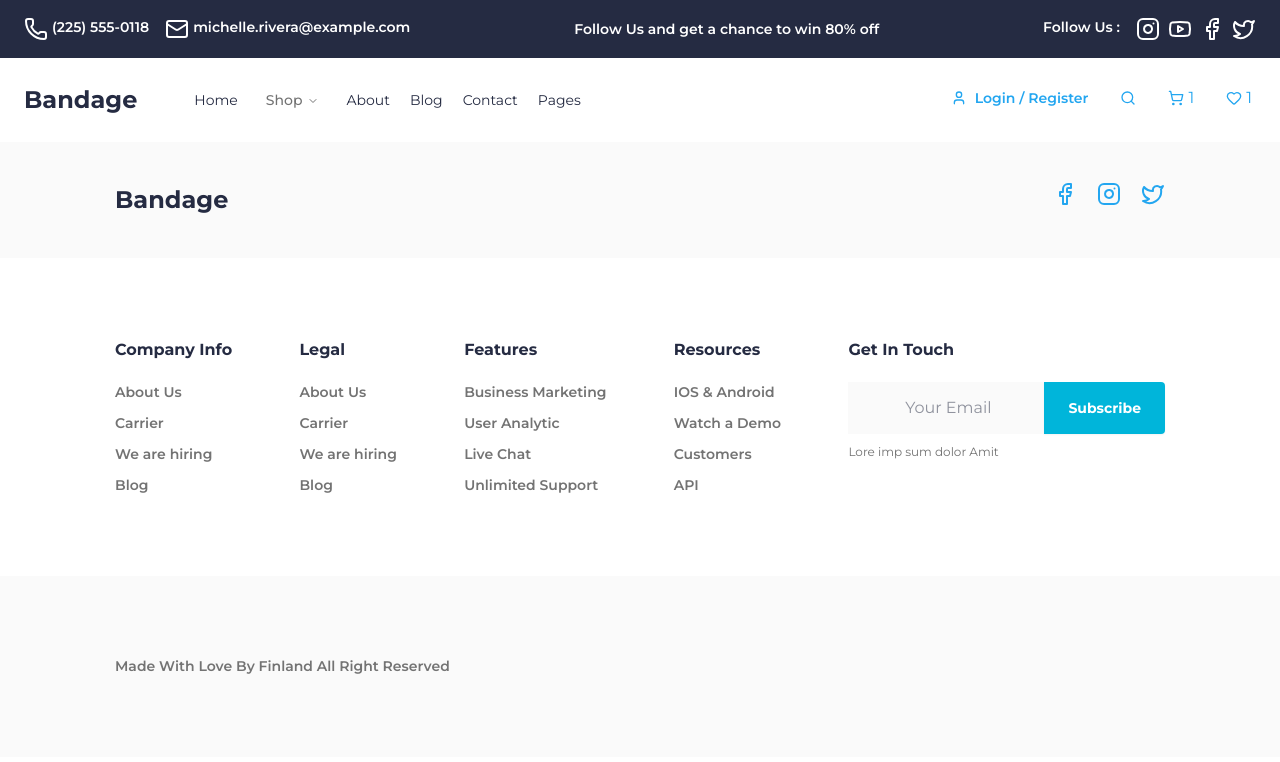
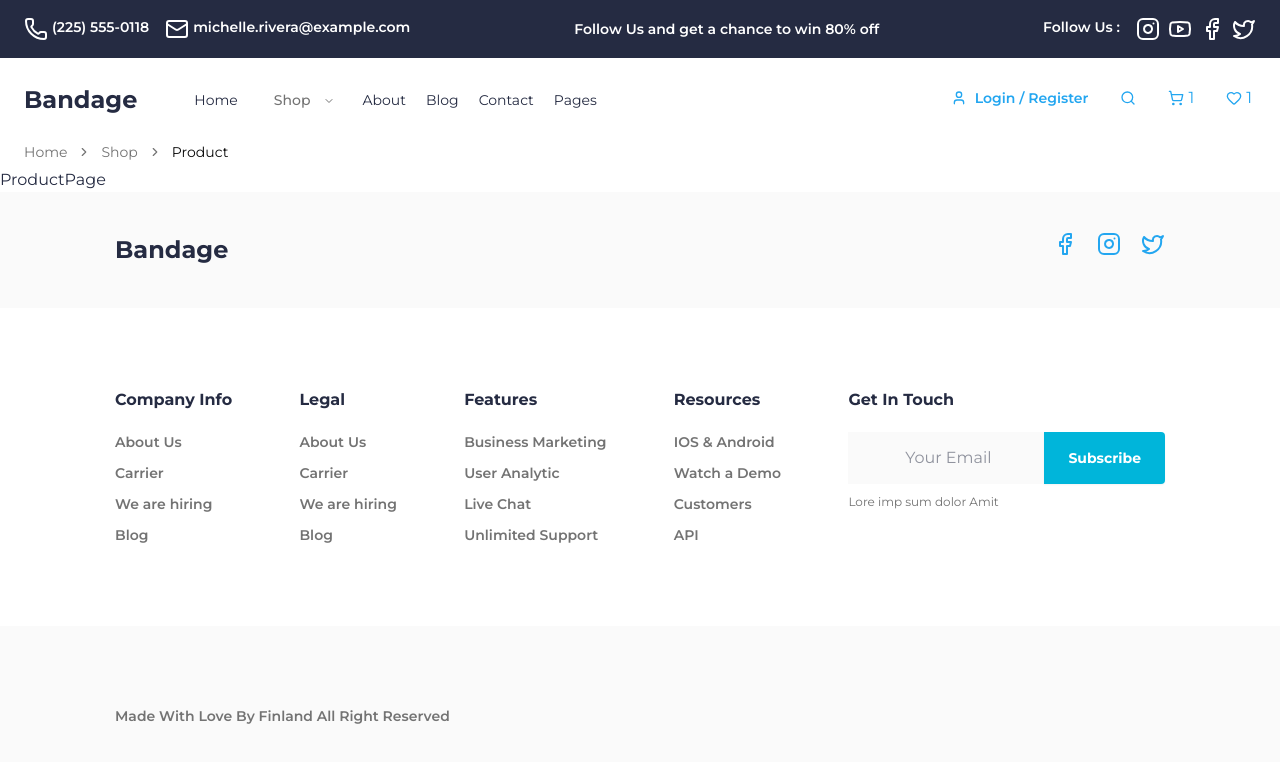
Before and after one commit to salih-sengul/E-Commerce1, a React (Vite) app: page /shop/product in a window 1280 px wide. Shown: the top 762 px of the page. Built offline with nearby package versions, Linux system fonts and the light colour scheme.

Commit message:
react router v7 ye güncellendi. BreadCrumb componenti eklendi.

```diff
--- a/package.json
+++ b/package.json
@@ -23,7 +23,7 @@
     "react": "^19.1.0",
     "react-dom": "^19.1.0",
     "react-redux": "^9.2.0",
-    "react-router-dom": "^5.3.4",
+    "react-router": "^7.13.0",
     "react-toastify": "^11.0.5",
     "redux-thunk": "^3.1.0",
     "tailwind-merge": "^3.3.1",
--- a/src/App.jsx
+++ b/src/App.jsx
@@ -1,12 +1,13 @@
+import { BreadCrumb } from "./components/BreadCrumb";
 import Footer from "./layout/Footer";
 import Header from "./layout/Header";
-import PageContent from "./layout/PageContent";
+import { Outlet } from "react-router";
 
 function App() {
   return (
     <>
       <Header />
-      <PageContent />
+      <Outlet />
       <Footer />
     </>
   );
--- /dev/null
+++ b/src/components/BreadCrumb.jsx
@@ -0,0 +1,47 @@
+import {
+  Breadcrumb,
+  BreadcrumbItem,
+  BreadcrumbLink,
+  BreadcrumbList,
+  BreadcrumbPage,
+  BreadcrumbSeparator,
+} from "@/components/ui/breadcrumb";
+import { Fragment } from "react";
+import { Link, useLocation } from "react-router";
+
+export function BreadCrumb() {
+  const location = useLocation();
+  const locationNames = location.pathname.split("/").filter((path) => path);
+
+  return (
+    <Breadcrumb>
+      <BreadcrumbList>
+        <BreadcrumbItem>
+          <BreadcrumbLink asChild>
+            <Link to="/">Home</Link>
+          </BreadcrumbLink>
+        </BreadcrumbItem>
+        {locationNames.length > 0 && <BreadcrumbSeparator />}
+        {locationNames.map((link, index) => {
+          const to = `/${locationNames.slice(0, index + 1).join("/")}`;
+          const linkName = link[0].toUpperCase() + link.slice(1, link.length);
+          const isLastPath = locationNames.length === index + 1;
+          return (
+            <Fragment key={index}>
+              <BreadcrumbItem>
+                {!isLastPath ? (
+                  <BreadcrumbLink asChild>
+                    <Link to={to}>{linkName}</Link>
+                  </BreadcrumbLink>
+                ) : (
+                  <BreadcrumbPage>{linkName}</BreadcrumbPage>
+                )}
+              </BreadcrumbItem>
+              {locationNames.length !== index + 1 && <BreadcrumbSeparator />}
+            </Fragment>
+          );
+        })}
+      </BreadcrumbList>
+    </Breadcrumb>
+  );
+}
--- a/src/components/DropdownMenu.jsx
+++ b/src/components/DropdownMenu.jsx
@@ -8,6 +8,7 @@ import {
   MenuSeparator,
 } from "@headlessui/react";
 import React from "react";
+import { Link } from "react-router";
 
 const DropdownMenu = () => {
   return (
--- a/src/components/NavBar.jsx
+++ b/src/components/NavBar.jsx
@@ -8,19 +8,27 @@ import {
   NavigationMenuTrigger,
   NavigationMenuViewport,
 } from "@/components/ui/navigation-menu";
+import { Link } from "react-router";
 
-const NavBar = () => {
+const NavBar = ({ className, shopMenu, bigMenu }) => {
   return (
     <NavigationMenu viewport={false}>
-      <NavigationMenuList>
+      <NavigationMenuList className={className}>
         <NavigationMenuItem>
           <NavigationMenuLink asChild>
-            <a href="/">Home</a>
+            <Link href="/">Home</Link>
           </NavigationMenuLink>
         </NavigationMenuItem>
-        <NavigationMenuItem>
+        <NavigationMenuItem className={bigMenu}>
+          <NavigationMenuLink asChild>
+            <Link to="/shop">Shop</Link>
+          </NavigationMenuLink>
+        </NavigationMenuItem>
+        <NavigationMenuItem className={shopMenu}>
           <NavigationMenuTrigger className="link text-second-text-color">
-            Shop
+            <NavigationMenuLink asChild>
+              <Link to="/shop">Shop</Link>
+            </NavigationMenuLink>
           </NavigationMenuTrigger>
           <NavigationMenuContent>
             <div className="text-second-text-color link flex gap-10">
--- /dev/null
+++ b/src/components/ui/breadcrumb.jsx
@@ -0,0 +1,112 @@
+import * as React from "react"
+import { ChevronRight, MoreHorizontal } from "lucide-react"
+import { Slot } from "radix-ui"
+
+import { cn } from "@/lib/utils"
+
+function Breadcrumb({
+  ...props
+}) {
+  return <nav aria-label="breadcrumb" data-slot="breadcrumb" {...props} />;
+}
+
+function BreadcrumbList({
+  className,
+  ...props
+}) {
+  return (
+    <ol
+      data-slot="breadcrumb-list"
+      className={cn(
+        "text-muted-foreground flex flex-wrap items-center gap-1.5 text-sm break-words sm:gap-2.5",
+        className
+      )}
+      {...props} />
+  );
+}
+
+function BreadcrumbItem({
+  className,
+  ...props
+}) {
+  return (
+    <li
+      data-slot="breadcrumb-item"
+      className={cn("inline-flex items-center gap-1.5", className)}
+      {...props} />
+  );
+}
+
+function BreadcrumbLink({
+  asChild,
+  className,
+  ...props
+}) {
+  const Comp = asChild ? Slot.Root : "a"
+
+  return (
+    <Comp
+      data-slot="breadcrumb-link"
+      className={cn("hover:text-foreground transition-colors", className)}
+      {...props} />
+  );
+}
+
+function BreadcrumbPage({
+  className,
+  ...props
+}) {
+  return (
+    <span
+      data-slot="breadcrumb-page"
+      role="link"
+      aria-disabled="true"
+      aria-current="page"
+      className={cn("text-foreground font-normal", className)}
+      {...props} />
+  );
+}
+
+function BreadcrumbSeparator({
+  children,
+  className,
+  ...props
+}) {
+  return (
+    <li
+      data-slot="breadcrumb-separator"
+      role="presentation"
+      aria-hidden="true"
+      className={cn("[&>svg]:size-3.5", className)}
+      {...props}>
+      {children ?? <ChevronRight />}
+    </li>
+  );
+}
+
+function BreadcrumbEllipsis({
+  className,
+  ...props
+}) {
+  return (
+    <span
+      data-slot="breadcrumb-ellipsis"
+      role="presentation"
+      aria-hidden="true"
+      className={cn("flex size-9 items-center justify-center", className)}
+      {...props}>
+      <MoreHorizontal className="size-4" />
+      <span className="sr-only">More</span>
+    </span>
+  );
+}
+
+export {
+  Breadcrumb,
+  BreadcrumbList,
+  BreadcrumbItem,
+  BreadcrumbLink,
+  BreadcrumbPage,
+  BreadcrumbSeparator,
+  BreadcrumbEllipsis,
+}
--- a/src/layout/Header.jsx
+++ b/src/layout/Header.jsx
@@ -17,13 +17,13 @@ import {
 import React, { useState } from "react";
 import DropdownMenu from "../components/DropdownMenu";
 import NavBar from "../components/NavBar";
+import { BreadCrumb } from "@/components/BreadCrumb";
 
 const Header = () => {
   const [menuOpen, setMenuOpen] = useState(false);
 
   return (
-    <div className="">
-      <div className="">
+    <>
       <div className="bg-text-color text-light-text-color">
         <div className="lg: mx-auto hidden h-[58px] max-w-[1440px] items-center justify-between p-6 text-sm font-semibold lg:flex">
           <div className="flex gap-4">
@@ -65,44 +65,19 @@ const Header = () => {
         </div>
       </div>
 
-        <div className="mx-auto flex max-w-[1440px] p-9 lg:p-6">
+      <div className="mx-auto flex max-w-[1440px] justify-between p-9 lg:p-6">
         <h3 className="w-[187px]">Bandage</h3>
-          <div className="flex w-full justify-end lg:justify-between">
-            <div className="hidden lg:inline">
-              <NavBar />
+
+        <div className="hidden w-full justify-end lg:flex lg:justify-between">
+          <div className="lg:inline">
+            <NavBar bigMenu="hidden" />
           </div>
-
-            <nav className="hidden items-center">
-              <ul className="flex gap-5 text-sm font-semibold">
-                <li>
-                  <a href="">Home</a>
-                </li>
-                <li>
-                  <DropdownMenu />
-                </li>
-                <li>
-                  <a href="">About</a>
-                </li>
-                <li>
-                  <a href="">Blog</a>
-                </li>
-                <li>
-                  <a href="">Contact</a>
-                </li>
-                <li>
-                  <a href="">Pages</a>
-                </li>
-              </ul>
-            </nav>
 
           <div>
             <div className="lg:text-primary-color flex items-center gap-6">
               <div className="flex items-center gap-2 p-1">
                 <User className="rounded-full hover:bg-gray-300 lg:size-4" />
-                  <a
-                    href=""
-                    className="text-primary-color link hidden lg:inline"
-                  >
+                <a href="" className="text-primary-color link hidden lg:inline">
                   Login / Register
                 </a>
               </div>
@@ -113,39 +88,60 @@ const Header = () => {
                 <ShoppingCart className="lg:size-4" />
                 <span className="hidden lg:inline">1</span>
               </div>
+
+              <div className="hidden items-center rounded-full p-1 hover:bg-gray-300 md:gap-1 lg:flex">
+                <Heart className="lg:size-4" />
+                <span className="hidden lg:inline">1</span>
+              </div>
+            </div>
+          </div>
+        </div>
+
         <div
           onClick={() => setMenuOpen((prev) => !prev)}
           className="rounded-full p-1 hover:bg-gray-300 lg:hidden"
         >
           <MenuIcon />
         </div>
-                <div
-                  onClick={() => setMenuOpen((prev) => !prev)}
-                  className="hidden items-center rounded-full p-1 hover:bg-gray-300 md:gap-1 lg:flex"
-                >
-                  <Heart className="lg:size-4" />
-                  <span className="hidden lg:inline">1</span>
       </div>
-              </div>
-            </div>
-          </div>
+      <div className="mx-auto flex max-w-[1440px] justify-between px-9 pb-1.5 lg:px-6">
+        <BreadCrumb />
       </div>
       <div
         className={`text-second-text-color ${
           menuOpen ? "flex" : "hidden"
         } justify-center py-24 text-3xl transition-all lg:hidden`}
       >
-          <nav>
-            <ul className="flex flex-col gap-8">
-              <li>Home</li>
-              <li>Product</li>
-              <li>Pricing</li>
-              <li>Contact</li>
-            </ul>
-          </nav>
+        <div className="flex flex-col items-center gap-6">
+          <div className="lg:inline">
+            <NavBar className="flex flex-col" shopMenu="hidden" />
+          </div>
+
+          <div>
+            <div className="text-primary-color flex flex-col items-center gap-6">
+              <div className="flex items-center gap-2 p-1">
+                <User className="rounded-full hover:bg-gray-300 lg:size-4" />
+                <a href="" className="text-primary-color link lg:inline">
+                  Login / Register
+                </a>
+              </div>
+              <div className="rounded-full p-1 hover:bg-gray-300">
+                <Search className="lg:size-4" />
+              </div>
+              <div className="flex items-center rounded-full p-1 hover:bg-gray-300 md:flex md:gap-1">
+                <ShoppingCart className="lg:size-4" />
+                <span className="lg:inline">1</span>
+              </div>
+
+              <div className="flex items-center rounded-full p-1 hover:bg-gray-300 md:gap-1 lg:flex">
+                <Heart className="lg:size-4" />
+                <span className="lg:inline">1</span>
               </div>
             </div>
           </div>
+        </div>
+      </div>
+    </>
   );
 };
 
--- a/src/main.jsx
+++ b/src/main.jsx
@@ -1,12 +1,32 @@
-import { StrictMode } from "react";
 import { createRoot } from "react-dom/client";
+import { createBrowserRouter, RouterProvider } from "react-router";
+import App from "./App.jsx";
+import HomePage from "./pages/HomePage";
+import ShopPage from "./pages/ShopPage";
+import "./index.css";
+import ProductPage from "./pages/ProductPage.jsx";
 
-import { BrowserRouter } from "react-router-dom";
-import "./index.css";
-import App from "./App.jsx";
+const router = createBrowserRouter([
+  {
+    path: "/",
+    element: <App />,
+    children: [
+      {
+        index: true,
+        element: <HomePage />,
+      },
+      {
+        path: "shop",
+        element: <ShopPage />,
+      },
+      {
+        path: "shop/product",
+        element: <ProductPage />,
+      },
+    ],
+  },
+]);
 
 createRoot(document.getElementById("root")).render(
-  <BrowserRouter>
-    <App />
-  </BrowserRouter>,
+  <RouterProvider router={router} />,
 );
--- a/src/pages/HomePage.jsx
+++ b/src/pages/HomePage.jsx
@@ -2,7 +2,6 @@ import BestSeller from "@/components/BestSeller";
 import { Collection } from "@/components/Collection";
 import EditorsPick from "@/components/EditorsPick";
 import { FeaturedProducts } from "@/components/FeaturedProducts";
-import Gemini from "@/components/gemini";
 import Slider from "@/components/Slider";
 
 import Slider2 from "@/components/Slider2";
--- /dev/null
+++ b/src/pages/ProductPage.jsx
@@ -0,0 +1,7 @@
+import React from "react";
+
+const ProductPage = () => {
+  return <div>ProductPage</div>;
+};
+
+export default ProductPage;
--- /dev/null
+++ b/src/pages/ShopPage.jsx
@@ -0,0 +1,14 @@
+import { BreadCrumb } from "@/components/BreadCrumb";
+import React from "react";
+
+const ShopPage = () => {
+  return (
+    <>
+      <div className="mx-auto flex flex-col items-center gap-14">
+        <h1 className="h3">Shop</h1>
+      </div>
+    </>
+  );
+};
+
+export default ShopPage;
```
Also changed, not shown: src/layout/PageContent.jsx (+14 -10 lines), 1 other file (tests, documents, lock files or other folders). Lines whose indentation alone changed are shown as unchanged.
